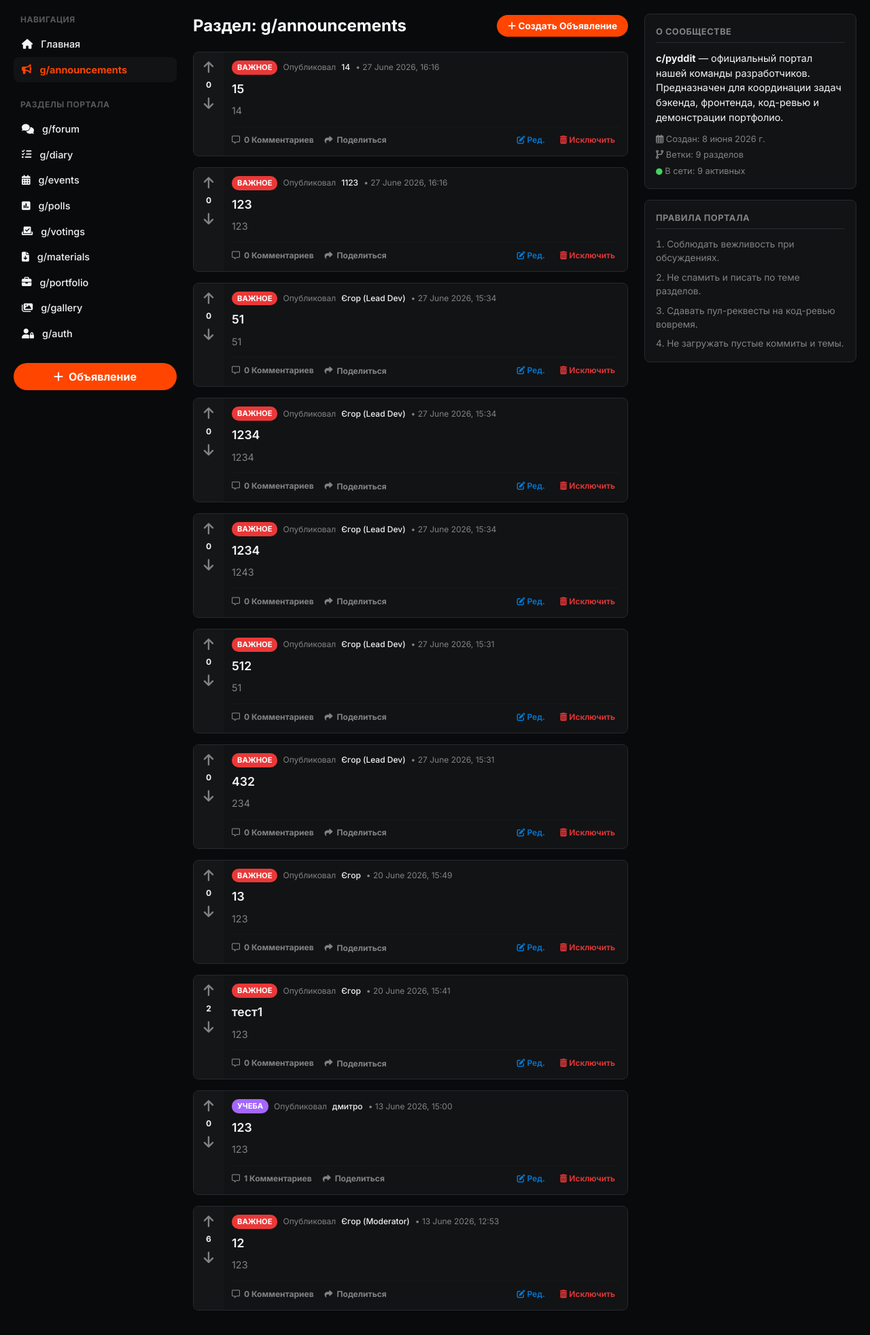
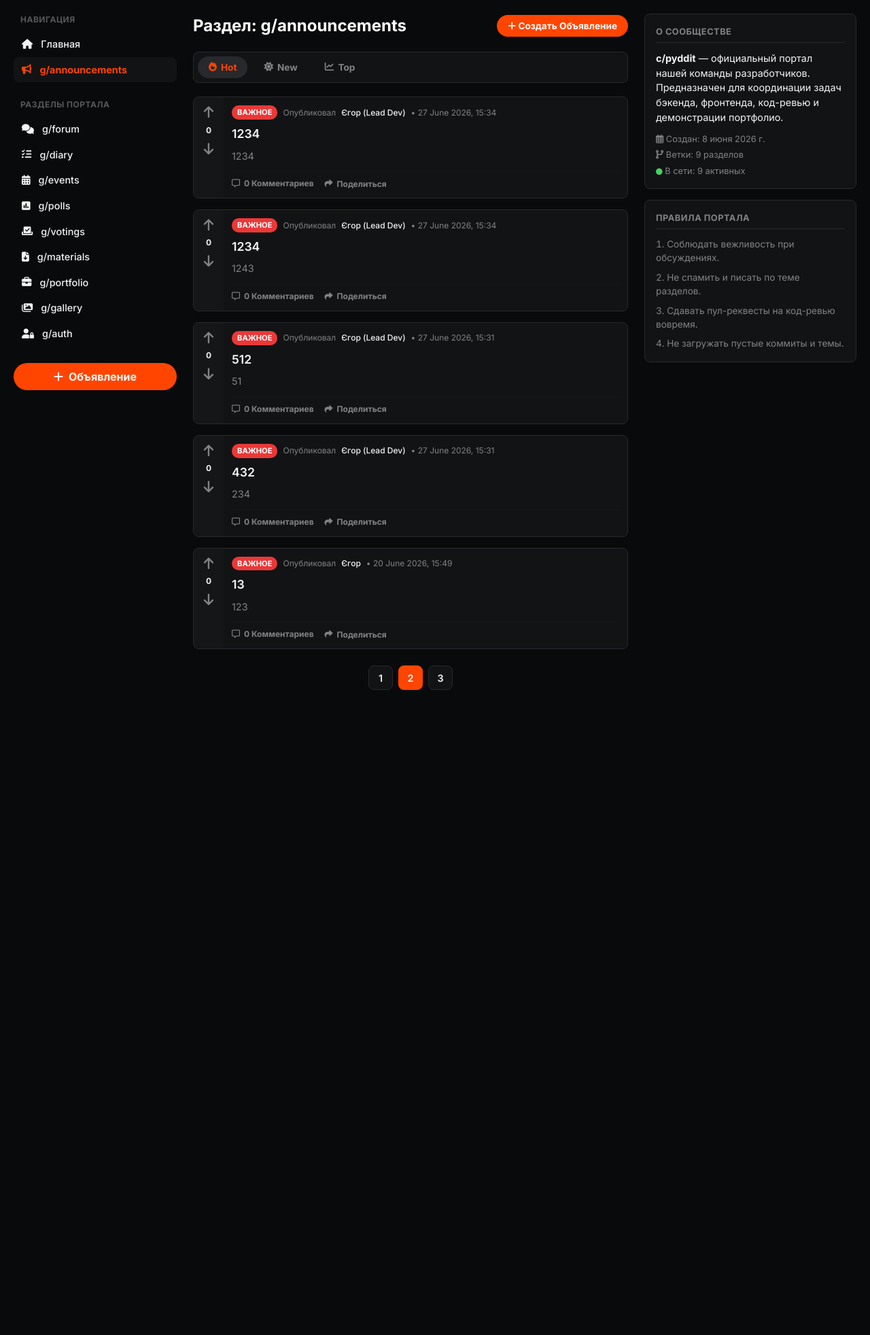
Before and after one commit to good2222/pyddit, a Django app: page /announcements/?page=2&sort=hot in a window 1280 px wide. Shown: the part 56-2020 px from the top of the page at 68% size. After the commit the page ends 1071 px from the top, so only its background shows below. Run offline with Django 5.2, Linux system fonts and the light colour scheme; data comes from the database, SQL or seed files in the repository; both versions use the stored data as it was after the commit.

Commit message:
Implement announcements module with pagination and post pinning

```diff
--- a/c-pyddit/manage.py
+++ b/c-pyddit/manage.py
@@ -1,4 +1,4 @@
-#!/usr/bin/env python
+
 """Django's command-line utility for administrative tasks."""
 import os
 import sys
--- a/c-pyddit/portal/models.py
+++ b/c-pyddit/portal/models.py
@@ -20,12 +20,13 @@ class Announcement(models.Model):
     likes = models.IntegerField(default=0, verbose_name="Рейтинг (лайки)")
     created_at = models.DateTimeField(auto_now_add=True, verbose_name="Дата создания")
     updated_at = models.DateTimeField(auto_now=True, verbose_name="Дата обновления")
+    is_pinned = models.BooleanField(default=False, verbose_name="Закреплено")
 
     def __str__(self):
         return self.title
 
     class Meta:
-        ordering = ['-created_at']
+        ordering = ['-is_pinned', '-created_at']
         verbose_name = "Объявление"
         verbose_name_plural = "Объявления"
 
--- a/c-pyddit/portal/static/portal/css/styles.css
+++ b/c-pyddit/portal/static/portal/css/styles.css
@@ -788,3 +788,43 @@ margin-bottom: 16px;
 font-size: 0.85rem;
 font-weight: bold;
 }
+
+
+.pagination {
+    display: flex;
+    justify-content: center;
+    align-items: center;
+    gap: 8px;
+    margin-top: 24px;
+    margin-bottom: 24px;
+}
+
+.pagination-btn {
+    display: inline-flex;
+    align-items: center;
+    justify-content: center;
+    min-width: 36px;
+    height: 36px;
+    padding: 0 12px;
+    border-radius: var(--radius-md);
+    background-color: var(--bg-card);
+    border: 1px solid var(--border-color);
+    color: var(--text-primary);
+    font-size: 0.9rem;
+    font-weight: 600;
+    cursor: pointer;
+    transition: all 0.2s ease;
+}
+
+.pagination-btn:hover {
+    background-color: var(--bg-card-hover);
+    border-color: var(--border-hover);
+    color: var(--accent-orange);
+}
+
+.pagination-btn.active {
+    background-color: var(--accent-orange);
+    border-color: var(--accent-orange);
+    color: white;
+    cursor: default;
+}
--- a/c-pyddit/portal/templates/portal/announcements_list.html
+++ b/c-pyddit/portal/templates/portal/announcements_list.html
@@ -8,8 +8,14 @@
         </button>
     </div>
 
+    <div class="feed-tabs" style="margin-bottom: 20px;">
+        <a href="?sort=hot{% if q %}&q={{ q }}{% endif %}" class="tab-btn {% if sort_by == 'hot' or not sort_by %}active{% endif %}"><i class="fas fa-fire"></i> Hot</a>
+        <a href="?sort=new{% if q %}&q={{ q }}{% endif %}" class="tab-btn {% if sort_by == 'new' %}active{% endif %}"><i class="fas fa-sun"></i> New</a>
+        <a href="?sort=top{% if q %}&q={{ q }}{% endif %}" class="tab-btn {% if sort_by == 'top' %}active{% endif %}"><i class="fas fa-chart-line"></i> Top</a>
+    </div>
+
     {% if announcements %}
-        {% for announcement in announcements %}
+        {% for announcement in page_obj %}
             <article class="post-card">
 
                 <div class="post-votes">
@@ -38,6 +44,11 @@
                     </div>
 
                     <h3 class="post-title">
+                        {% if announcement.is_pinned %}
+                            <span class="pinned-badge" style="color: var(--accent-orange); margin-right: 8px; font-size: 0.9rem;" title="Закреплено">
+                                <i class="fas fa-thumbtack"></i>
+                            </span>
+                        {% endif %}
                         <a href="{% url 'announcement_detail' announcement.pk %}">{{ announcement.title }}</a>
                     </h3>
 
@@ -51,18 +62,38 @@
                         </a>
                         <button class="post-footer-btn"><i class="fas fa-share"></i> Поделиться</button>
                         <div class="post-actions">
+                            {% if role == 'Admin' or role == 'Moderator' %}
+                                <a href="{% url 'announcement_pin' announcement.pk %}" class="btn-action pin" style="color: var(--text-secondary); margin-right: 8px;">
+                                    {% if announcement.is_pinned %}
+                                        <i class="fas fa-thumbtack" style="color: var(--accent-orange);"></i> Открепить
+                                    {% else %}
+                                        <i class="fas fa-thumbtack"></i> Закрепить
+                                    {% endif %}
+                                </a>
                                 <a href="{% url 'announcement_edit' announcement.pk %}" class="btn-action edit">
                                     <i class="fas fa-edit"></i> Ред.
                                 </a>
                                 <a href="{% url 'announcement_delete' announcement.pk %}" class="btn-action delete" onclick="return confirm('Вы уверены, что хотите исключить это объявление?');">
                                     <i class="fas fa-trash-alt"></i> Исключить
                                 </a>
+                            {% endif %}
                         </div>
                     </div>
                 </div>
 
             </article>
         {% endfor %}
+
+        <div class="pagination">
+            {% for page in page_obj.paginator.page_range %}
+                {% if page == page_obj.number %}
+                    <span class="pagination-btn active">{{ page }}</span>
+                {% else %}
+                    <a href="?page={{ page }}{% if sort_by %}&sort={{ sort_by }}{% endif %}{% if q %}&q={{ q }}{% endif %}" class="pagination-btn">{{ page }}</a>
+                {% endif %}
+            {% endfor %}
+        </div>
+
     {% else %}
         <div class="widget" style="text-align: center; padding: 40px; border-style: dashed;">
             <i class="fas fa-bullhorn" style="font-size: 3rem; color: var(--text-muted); margin-bottom: 15px;"></i>
--- a/c-pyddit/portal/templates/portal/base.html
+++ b/c-pyddit/portal/templates/portal/base.html
@@ -23,10 +23,10 @@
                     <div class="logo-icon">p</div>
                     <div class="logo-text">c/<span>pyddit</span></div>
                 </a>
-                <div class="search-bar">
+                <form action="{% url 'announcements_list' %}" method="GET" class="search-bar">
                     <i class="fas fa-search" style="color: var(--text-muted);"></i>
-                    <input type="text" placeholder="Поиск на c/pyddit">
-                </div>
+                    <input type="text" name="q" placeholder="Поиск на c/pyddit" value="{{ q|default:'' }}">
+                </form>
             </div>
 
             <div class="header-right">
@@ -160,7 +160,7 @@
                 </div>
                 <div class="form-group">
                     <label for="author_name">Автор (Подпись)</label>
-                    <input type="text" name="author_name" id="author_name" class="form-control" value="Єгор (Lead Dev)" required>
+                    <input type="text" name="author_name" id="author_name" class="form-control" placeholder="Введите имя автора" required>
                 </div>
                 <div class="form-group">
                     <label for="content">Содержание</label>
--- a/c-pyddit/portal/urls.py
+++ b/c-pyddit/portal/urls.py
@@ -11,6 +11,7 @@ urlpatterns = [
     path('announcements/<int:pk>/edit/', views.announcement_edit, name='announcement_edit'),
     path('announcements/<int:pk>/delete/', views.announcement_delete, name='announcement_delete'),
     path('announcements/<int:pk>/like/', views.announcement_like, name='announcement_like'),
+    path('announcements/<int:pk>/pin/', views.announcement_pin, name='announcement_pin'),
 
     path('g/<str:section_name>/', views.mock_section, name='mock_section'),
 ]
--- a/c-pyddit/portal/views.py
+++ b/c-pyddit/portal/views.py
@@ -2,9 +2,14 @@ from django.shortcuts import render, redirect, get_object_or_404
 from django.contrib import messages
 from .models import Announcement, Comment
 from django.http import HttpResponseForbidden
+from django.db.models import Q
+from django.core.paginator import Paginator, EmptyPage, PageNotAnInteger
 
 def get_current_role(request):
     return request.session.get('role', 'User')
+
+
+
 
 def home_view(request):
     role = get_current_role(request)
@@ -14,7 +19,7 @@ def home_view(request):
             title="Запуск группового репозитория c/pyddit",
             content="Приветствуем всех разработчиков! Этот портал спроектирован в стиле Reddit для координации работы над общим проектом. Вы можете переключаться между модулями в левом сайдбаре и тестировать функционал публикаций.",
             category="Important",
-            author_name="Егор (Lead Dev)"
+            author_name="Егор"
         )
         Announcement.objects.create(
             title="Код-ревью пул-реквестов по Django до пятницы",
@@ -29,7 +34,13 @@ def home_view(request):
             author_name="Разработчик"
         )
 
-    announcements = Announcement.objects.all()[:3]
+    sort_by = request.GET.get('sort', 'hot')
+    if sort_by == 'new':
+        announcements = Announcement.objects.all().order_by('-is_pinned', '-created_at')[:3]
+    elif sort_by == 'top':
+        announcements = Announcement.objects.all().order_by('-is_pinned', '-likes', '-created_at')[:3]
+    else: # hot
+        announcements = Announcement.objects.all().order_by('-is_pinned', '-likes', '-created_at')[:3]
 
     mock_forum_posts = [
         {"title": "Как настроить Docker для Django и PostgreSQL?", "author": "dev_ninja", "replies": 12, "votes": 25},
@@ -84,6 +95,7 @@ def home_view(request):
         'materials': mock_materials,
         'portfolio': mock_portfolio,
         'gallery': mock_gallery,
+        'sort_by': sort_by,
     }
     return render(request, 'portal/home.html', context)
 
@@ -97,7 +109,28 @@ def set_role(request, role):
 
 def announcements_list(request):
     role = get_current_role(request)
-    announcements = Announcement.objects.all()
+
+    q = request.GET.get('q', '')
+    if q:
+        announcements = Announcement.objects.filter(
+            Q(title__icontains=q) | Q(content__icontains=q)
+        )
+    else:
+        announcements = Announcement.objects.all()
+
+    sort_by = request.GET.get('sort', 'hot')
+    if sort_by == 'new':
+        announcements = announcements.order_by('-is_pinned', '-created_at')
+    elif sort_by == 'top':
+        announcements = announcements.order_by('-is_pinned', '-likes', '-created_at')
+    else: # hot
+        announcements = announcements.order_by('-is_pinned', '-likes', '-created_at')
+
+    paginator = Paginator(announcements, 5)
+    page_num = request.GET.get('page')
+
+    page_obj = paginator.get_page(page_num)
+
 
     if request.method == "POST":
         title = request.POST.get('title')
@@ -118,8 +151,11 @@ def announcements_list(request):
             return redirect('announcements_list')
 
     context = {
+        'page_obj': page_obj,
         'role': role,
         'announcements': announcements,
+        'sort_by': sort_by,
+        'q': q,
     }
     return render(request, 'portal/announcements_list.html', context)
 
@@ -271,3 +307,14 @@ def mock_section(request, section_name):
         'info': info
     }
     return render(request, 'portal/mock_section.html', context)
+
+
+def announcement_pin(request, pk):
+    role = get_current_role(request)
+    if role not in ['Admin', 'Moderator']:
+        return HttpResponseForbidden("У вас нет прав для этого действия.")
+    announcement = get_object_or_404(Announcement, pk=pk)
+    announcement.is_pinned = not announcement.is_pinned
+    announcement.save()
+    messages.success(request, f"Статус закрепления объявления изменен!")
+    return redirect(request.META.get('HTTP_REFERER', 'announcements_list'))
```
Also changed, not shown: c-pyddit/portal/templates/portal/announcement_detail.html (+9 -0 lines), c-pyddit/portal/templates/portal/home.html (+8 -5 lines), c-pyddit/db.sqlite3, c-pyddit/portal/migrations/0002_alter_announcement_options_announcement_is_pinned.py (added). Lines whose indentation alone changed are shown as unchanged.
